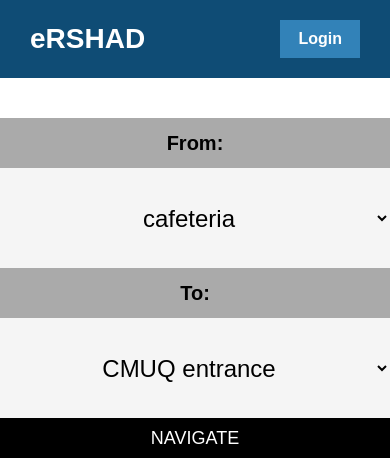
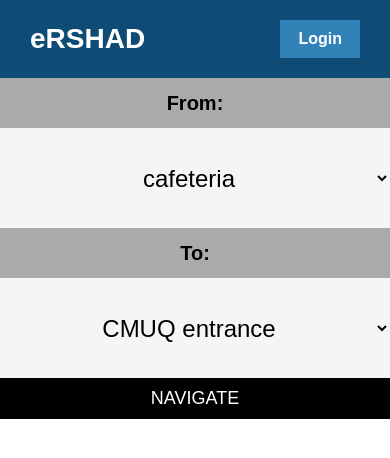
Before and after one commit to May-Zi/ershad_gt, a Flask app: page / in a window 390 px wide. Shown: the top 458 px of the page. Run offline with Flask 3, Linux system fonts and the light colour scheme.

Commit message:
update: style mobile

```diff
--- a/static/css/style.css
+++ b/static/css/style.css
@@ -82,3 +82,14 @@ body {
     border: none;
     text-transform: uppercase;
 }
+
+@media screen and (max-width: 768px) {
+
+  .header {
+    margin-bottom: 0px;
+  }
+
+  option {
+    color: black;
+  }
+}
```
Also changed, not shown: vercel.json.
